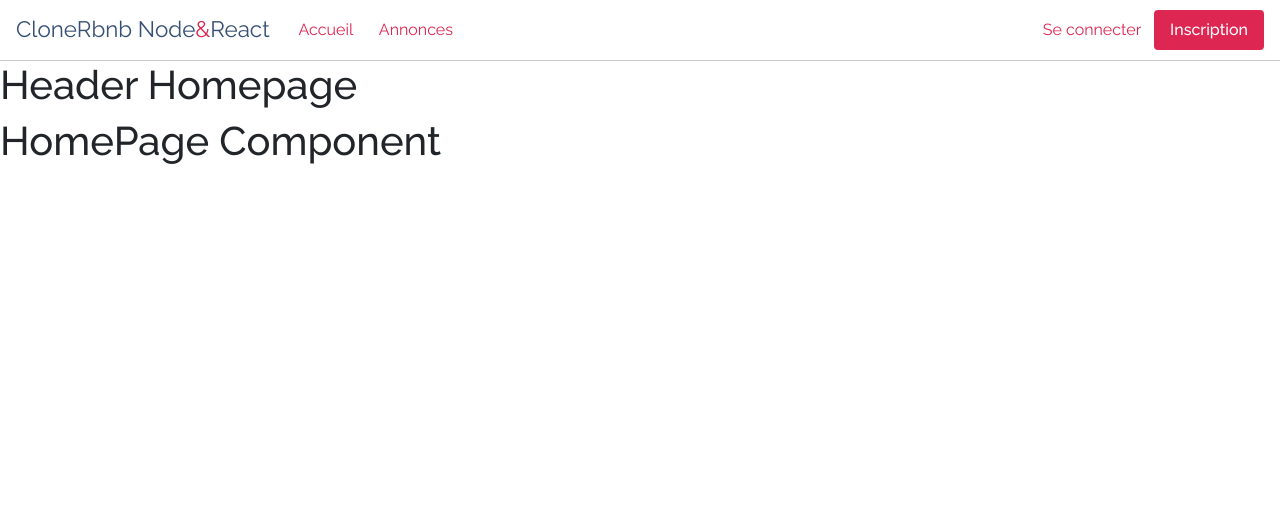
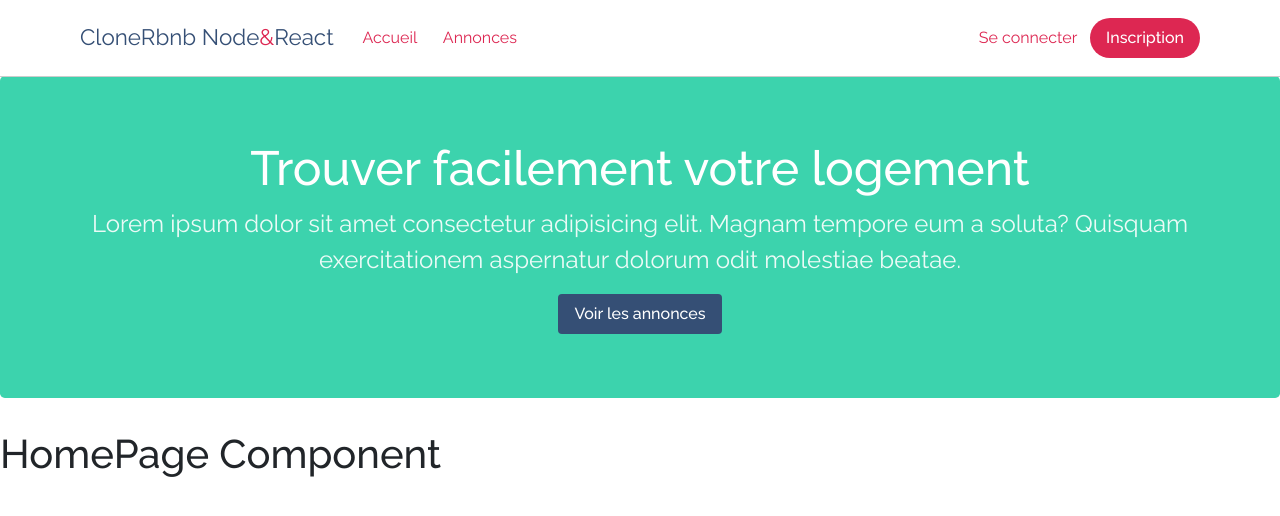
Before and after one commit to nassna85/Clone_RbnB_NodeJS_ReactJS, a React (Create React App) app in the folder client/: page / in a window 1280 px wide. Shown: the top 516 px of the page. Built offline with nearby package versions, Linux system fonts and the light colour scheme.

Commit message:
Header Homepage

```diff
--- a/client/public/index.html
+++ b/client/public/index.html
@@ -22,6 +22,10 @@
       href="https://fonts.googleapis.com/css?family=Raleway:400,500,700&display=swap"
       rel="stylesheet"
     />
+    <link
+      rel="stylesheet"
+      href="https://cdnjs.cloudflare.com/ajax/libs/font-awesome/5.10.2/css/all.min.css"
+    />
     <link rel="manifest" href="%PUBLIC_URL%/manifest.json" />
     <!--
       Notice the use of %PUBLIC_URL% in the tags above.
--- a/client/src/assets/_buttons.scss
+++ b/client/src/assets/_buttons.scss
@@ -2,6 +2,12 @@
   outline: none !important;
   border-color: transparent !important;
   box-shadow: none !important;
+}
+@mixin circle-button {
+  border-radius: 50px;
+}
+@mixin opacity-hover-button {
+  opacity: 0.9;
 }
 
 .btn {
@@ -13,7 +19,7 @@
   &.btn-primary {
     background-color: $primaryColor;
     &:hover {
-      opacity: 0.8;
+      @include opacity-hover-button;
     }
     &:focus {
       @include outline-button;
@@ -22,7 +28,7 @@
   &.btn-success {
     background-color: $successColor;
     &:hover {
-      opacity: 0.8;
+      @include opacity-hover-button;
     }
     &:focus {
       @include outline-button;
@@ -31,16 +37,19 @@
   &.btn-danger {
     background-color: $dangerColor;
     &:hover {
-      opacity: 0.9;
+      @include opacity-hover-button;
     }
     &:focus {
       @include outline-button;
+    }
+    &.btn-circle {
+      @include circle-button;
     }
   }
   &.btn-secondary {
     background-color: $purpleColor;
     &:hover {
-      opacity: 0.8;
+      @include opacity-hover-button;
     }
     &:focus {
       @include outline-button;
--- a/client/src/assets/_config.scss
+++ b/client/src/assets/_config.scss
@@ -5,3 +5,4 @@ $dangerColor: #dd2752;
 $successColor: #008e50;
 $primaryColor: #354f75;
 $purpleColor: #8c468d;
+$bgHeaderHomepage: #3cd3ad;
--- a/client/src/assets/_navigation.scss
+++ b/client/src/assets/_navigation.scss
@@ -1,6 +1,7 @@
 nav.mainNav {
   background-color: $whiteColor;
   border-bottom: 1px solid $darkColor;
+  padding: 1rem 5rem;
   .navbar-brand {
     color: $primaryColor;
     font-size: 1.4rem;
@@ -10,6 +11,15 @@ nav.mainNav {
     transition: all 0.3s ease-in-out;
     .single-brand {
       color: $dangerColor;
+    }
+  }
+  .navbar-toggler {
+    &:focus {
+      border-color: transparent;
+      outline: none;
+    }
+    i:focus {
+      outline: none;
     }
   }
   .nav-link {
--- a/client/src/assets/main.scss
+++ b/client/src/assets/main.scss
@@ -5,3 +5,18 @@
 body {
   font-family: "Raleway", sans-serif;
 }
+
+// HOMEPAGE
+section#header-homepage {
+  margin-top: 76px;
+  background-color: $bgHeaderHomepage;
+  h1 {
+    color: $whiteColor;
+    font-size: 3rem;
+  }
+  p {
+    color: $whiteColor;
+    opacity: 0.9;
+    font-size: 1.5rem;
+  }
+}
--- a/client/src/components/homepage/Header.js
+++ b/client/src/components/homepage/Header.js
@@ -1,10 +1,22 @@
 import React from "react";
+import { Link } from "react-router-dom";
 
 const Header = props => {
   return (
-    <>
-      <h1>Header Homepage</h1>
-    </>
+    <section id="header-homepage" className="jumbotron">
+      <div className="container text-center">
+        <h1>Trouver facilement votre logement</h1>
+        <p>
+          Lorem ipsum dolor sit amet consectetur adipisicing elit. Magnam
+          tempore eum a soluta? Quisquam exercitationem aspernatur dolorum odit
+          molestiae beatae.
+        </p>
+
+        <Link to="/annonces" className="btn btn-primary">
+          Voir les annonces
+        </Link>
+      </div>
+    </section>
   );
 };
 
--- a/client/src/components/navigation/Navigation.js
+++ b/client/src/components/navigation/Navigation.js
@@ -2,7 +2,7 @@ import React from "react";
 
 const Navigation = props => {
   return (
-    <nav className="navbar navbar-expand-lg mainNav">
+    <nav className="navbar navbar-expand-lg mainNav fixed-top">
       <a className="navbar-brand" href="#">
         CloneRbnb Node<span className="single-brand">&</span>React
       </a>
@@ -15,7 +15,7 @@ const Navigation = props => {
         aria-expanded="false"
         aria-label="Toggle navigation"
       >
-        <span className="navbar-toggler-icon"></span>
+        <i className="fas fa-bars"></i>
       </button>
 
       <div className="collapse navbar-collapse" id="navbarSupportedContent">
@@ -39,7 +39,7 @@ const Navigation = props => {
             </a>
           </li>
           <li className="nav-item">
-            <a className="btn btn-danger" href="#">
+            <a className="btn btn-danger btn-circle" href="#">
               Inscription
             </a>
           </li>
```
